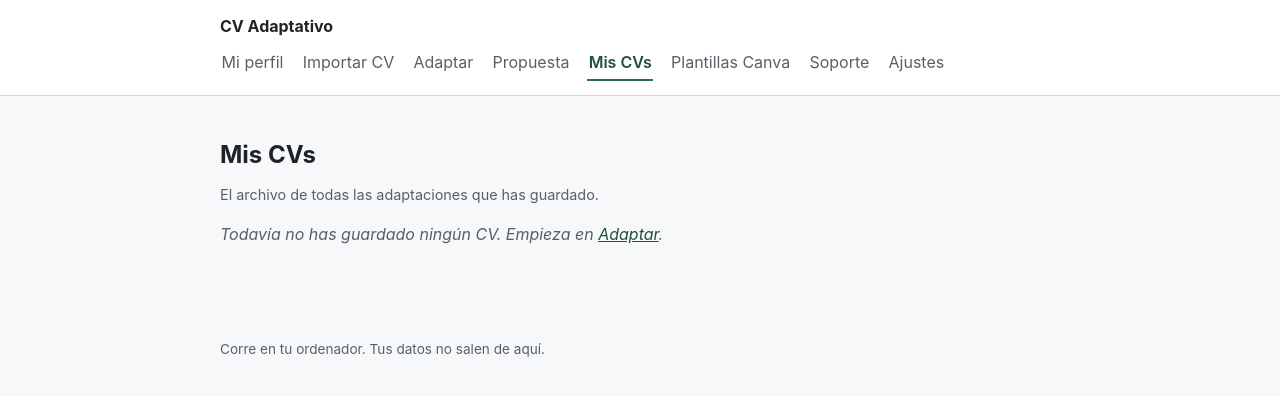
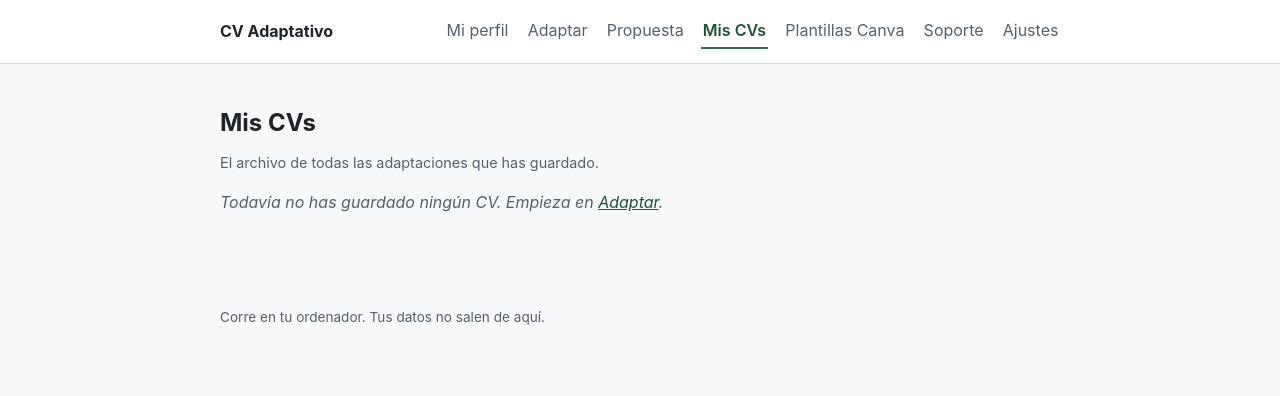
Before and after one commit to DanielVegaRosado/ancla, a Flask app: page /cvs in a window 1280 px wide. Shown: the top 396 px of the page. Run offline with Flask 3, Linux system fonts and the light colour scheme.

Commit message:
Make the header sticky on scroll, and drop Import CV so it isn't crowded
The header now uses position: sticky (same background as always, no added
visual effect) so you can switch screens without scrolling back to the
top. Along the way, Import CV comes out of the global nav: it already
lives in My Profile (both before and after the first import), and with
Canva Templates and Support also in there, the header was getting
crowded.

```diff
--- a/cv_adaptativo/web/static/estilo.css
+++ b/cv_adaptativo/web/static/estilo.css
@@ -46,6 +46,9 @@ p.ayuda, .ayuda {
 .cabecera {
   background: var(--fondo);
   border-bottom: 1px solid var(--borde);
+  position: sticky;
+  top: 0;
+  z-index: 10;
 }
 
 .cabecera .ancho {
--- a/cv_adaptativo/web/templates/base.html
+++ b/cv_adaptativo/web/templates/base.html
@@ -12,7 +12,6 @@
       <a class="marca" href="{{ url_for('cv_adaptativo.ver_perfil') }}">CV Adaptativo</a>
       <nav class="nav">
         <a href="{{ url_for('cv_adaptativo.ver_perfil') }}" class="{{ 'activo' if request.endpoint == 'cv_adaptativo.ver_perfil' else '' }}">Mi perfil</a>
-        <a href="{{ url_for('cv_adaptativo.importar') }}" class="{{ 'activo' if request.endpoint in ('cv_adaptativo.importar', 'cv_adaptativo.revisar_importacion') else '' }}">Importar CV</a>
         <a href="{{ url_for('cv_adaptativo.adaptar') }}" class="{{ 'activo' if request.endpoint == 'cv_adaptativo.adaptar' else '' }}">Adaptar</a>
         <a href="{{ url_for('cv_adaptativo.ver_propuesta') }}" class="{{ 'activo' if request.endpoint == 'cv_adaptativo.ver_propuesta' else '' }}">Propuesta</a>
         <a href="{{ url_for('cv_adaptativo.listar_cvs') }}" class="{{ 'activo' if request.endpoint in ('cv_adaptativo.listar_cvs', 'cv_adaptativo.ver_cv') else '' }}">Mis CVs</a>
```
Also changed, not shown: tests/test_importar_web.py (+5 -3 lines).
